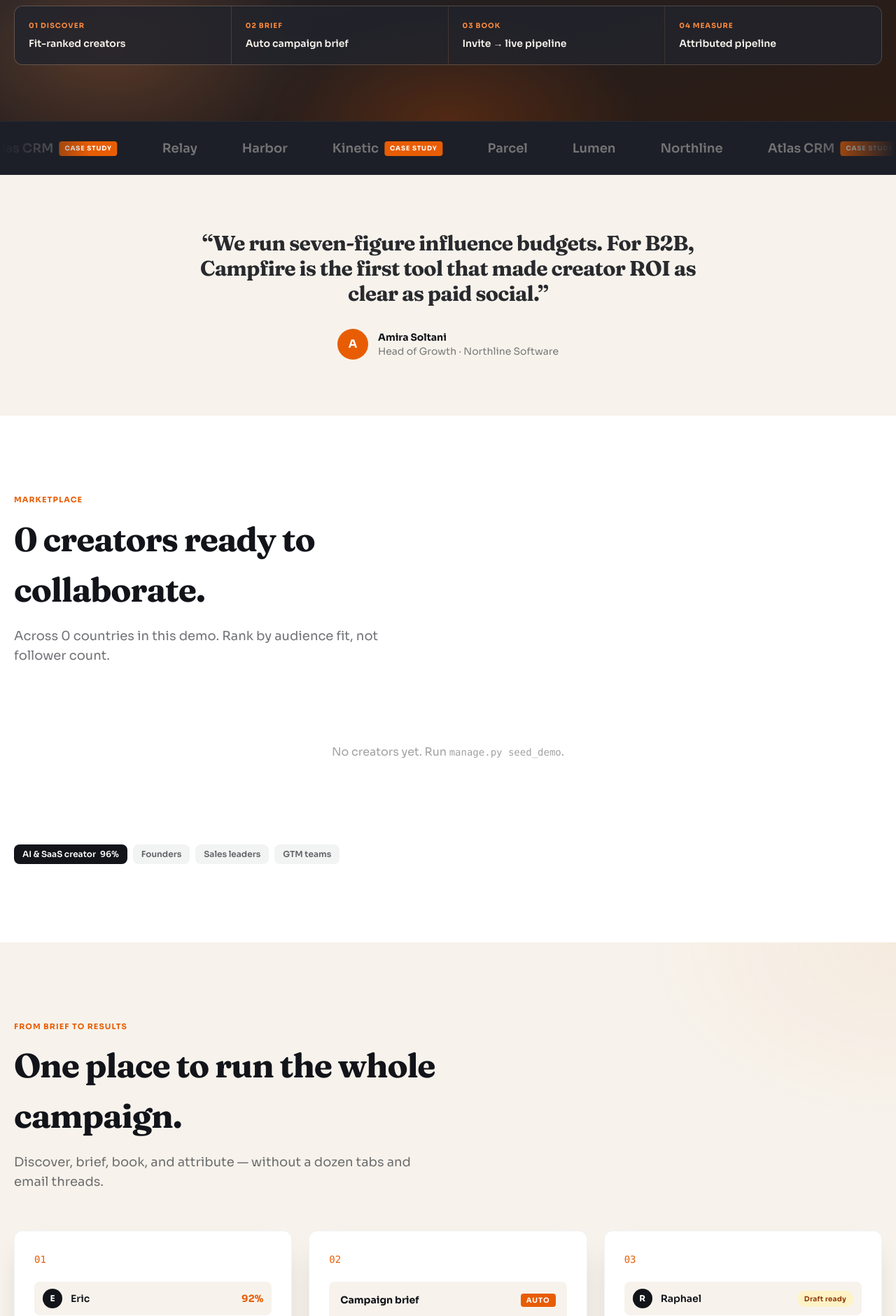
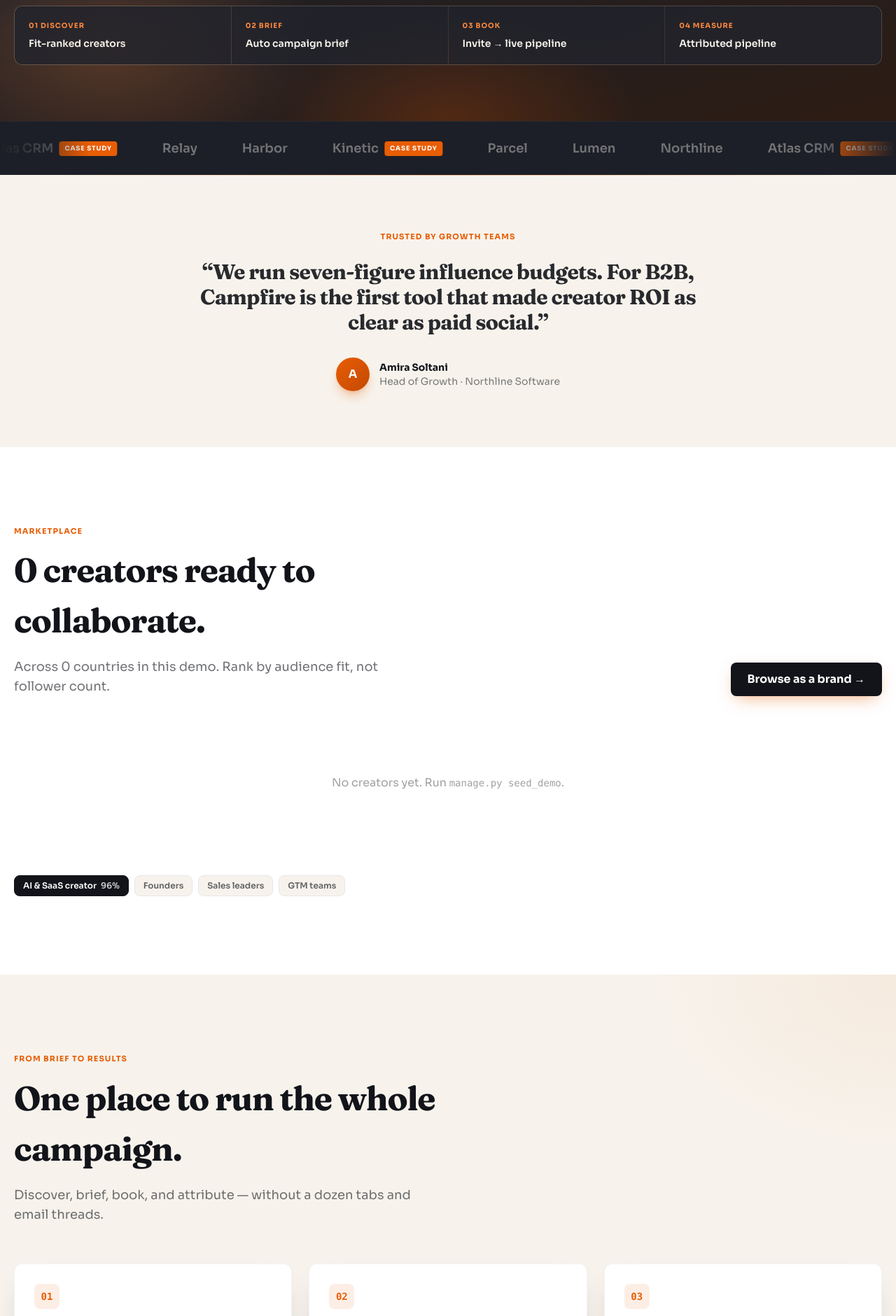
Before and after one commit to Muzammal-Bilal/naano-clone, a Django app: page / in a window 1280 px wide. Shown: the part 744-2625 px from the top of the page at 70% size. Run offline with Django 5.2, Linux system fonts and the light colour scheme; data that the repository does not hold is empty; some libraries are stand-ins or nearby versions.

Commit message:
Raise visual design: premium landing cards, testimonial, marketplace CTA.
Co-authored-by: Cursor <cursoragent@cursor.com>

```diff
--- a/templates/public/home.html
+++ b/templates/public/home.html
@@ -72,13 +72,15 @@
   </div>
 </section>
 
-<section class="bg-paper py-16 md:py-20">
+<section class="bg-paper py-16 md:py-20 relative overflow-hidden">
+  <div class="absolute inset-x-0 top-0 h-px bg-gradient-to-r from-transparent via-ember/40 to-transparent"></div>
   <div class="mx-auto max-w-3xl px-5 text-center">
+    <p class="text-[11px] font-bold tracking-widest text-ember mb-6">TRUSTED BY GROWTH TEAMS</p>
     <blockquote class="font-display text-2xl md:text-3xl font-semibold tracking-tight leading-snug text-ink/90">
       &ldquo;{{ testimonial.quote }}&rdquo;
     </blockquote>
     <figcaption class="mt-8 flex items-center justify-center gap-3.5">
-      <span class="w-11 h-11 rounded-full bg-ember text-white grid place-items-center font-bold">
+      <span class="w-12 h-12 rounded-full bg-gradient-to-br from-ember to-ember-deep text-white grid place-items-center font-bold shadow-lg shadow-ember/30">
         {{ testimonial.name|slice:":1" }}
       </span>
       <span class="text-left text-sm">
@@ -91,6 +93,8 @@
 
 <section id="creators" class="bg-white py-20 md:py-28 scroll-mt-[72px]">
   <div class="mx-auto max-w-7xl px-5">
+    <div class="flex flex-col md:flex-row md:items-end md:justify-between gap-6">
+      <div>
         <p class="text-[11px] font-bold tracking-widest text-ember">MARKETPLACE</p>
         <h2 class="mt-3 font-display text-[clamp(2rem,4vw,3rem)] font-bold tracking-tight max-w-2xl">
           {{ creator_count }} creators ready to collaborate.
@@ -98,10 +102,18 @@
         <p class="mt-4 max-w-xl text-lg text-ink/60">
           Across {{ country_count }} countries in this demo. Rank by audience fit, not follower count.
         </p>
+      </div>
+      <a href="{% url 'signup' %}"
+         class="btn-ember shrink-0 inline-flex items-center gap-2 bg-ink text-white rounded-lg px-6 py-3 font-bold hover:bg-charcoal">
+        Browse as a brand &rarr;
+      </a>
+    </div>
 
     <div class="mt-12 grid gap-5 sm:grid-cols-2 lg:grid-cols-3">
       {% for creator in creators %}
+        <a href="{% url 'login' %}" class="block group">
           {% include "partials/creator_card.html" with creator=creator %}
+        </a>
       {% empty %}
         <p class="col-span-full text-center text-ink/40 py-16">
           No creators yet. Run <code class="font-mono text-sm">manage.py seed_demo</code>.
@@ -111,9 +123,9 @@
 
     <div class="mt-14 flex flex-wrap gap-2">
       {% for label, share in audience %}
-        <span class="inline-flex items-center gap-1.5 rounded-lg px-3 py-1.5 text-xs font-semibold
-                     {% if share %}bg-ink text-white{% else %}bg-ink/5 text-ink/65{% endif %}">
-          {{ label }}{% if share %}<span class="tabular-nums">{{ share }}</span>{% endif %}
+        <span class="inline-flex items-center gap-1.5 rounded-lg px-3 py-1.5 text-xs font-semibold border
+                     {% if share %}bg-ink text-white border-ink{% else %}bg-paper text-ink/65 border-ink/8{% endif %}">
+          {{ label }}{% if share %}<span class="tabular-nums opacity-80">{{ share }}</span>{% endif %}
         </span>
       {% endfor %}
     </div>
@@ -131,8 +143,8 @@
     </p>
 
     <div class="mt-14 grid gap-6 md:grid-cols-2 lg:grid-cols-3">
-      <div class="bg-white rounded-xl p-7 card-lift border border-ink/5">
-        <span class="text-sm font-mono text-ember">01</span>
+      <div class="bg-white rounded-xl p-7 card-lift card-hover border border-ink/5">
+        <span class="inline-flex items-center justify-center w-9 h-9 rounded-lg bg-ember/10 text-sm font-mono font-bold text-ember">01</span>
         <div class="mt-5 space-y-2">
           {% for who, fit in fit_preview %}
             <div class="flex items-center gap-3 bg-paper rounded-lg px-3 py-2.5">
@@ -146,8 +158,8 @@
         <p class="mt-2.5 text-ink/60 leading-relaxed">{{ steps.0.body }}</p>
       </div>
 
-      <div class="bg-white rounded-xl p-7 card-lift border border-ink/5">
-        <span class="text-sm font-mono text-ember">02</span>
+      <div class="bg-white rounded-xl p-7 card-lift card-hover border border-ink/5">
+        <span class="inline-flex items-center justify-center w-9 h-9 rounded-lg bg-ember/10 text-sm font-mono font-bold text-ember">02</span>
         <div class="mt-5 bg-paper rounded-lg p-4">
           <div class="flex items-center justify-between">
             <span class="text-sm font-bold">Campaign brief</span>
@@ -163,8 +175,8 @@
         <p class="mt-2.5 text-ink/60 leading-relaxed">{{ steps.1.body }}</p>
       </div>
 
-      <div class="bg-white rounded-xl p-7 card-lift border border-ink/5">
-        <span class="text-sm font-mono text-ember">03</span>
+      <div class="bg-white rounded-xl p-7 card-lift card-hover border border-ink/5">
+        <span class="inline-flex items-center justify-center w-9 h-9 rounded-lg bg-ember/10 text-sm font-mono font-bold text-ember">03</span>
         <div class="mt-5 space-y-2">
           {% for who, stage, tone in pipeline_preview %}
             <div class="flex items-center gap-3 bg-paper rounded-lg px-3 py-2.5">
@@ -178,8 +190,8 @@
         <p class="mt-2.5 text-ink/60 leading-relaxed">{{ steps.2.body }}</p>
       </div>
 
-      <div class="bg-white rounded-xl p-7 card-lift border border-ink/5">
-        <span class="text-sm font-mono text-ember">04</span>
+      <div class="bg-white rounded-xl p-7 card-lift card-hover border border-ink/5">
+        <span class="inline-flex items-center justify-center w-9 h-9 rounded-lg bg-ember/10 text-sm font-mono font-bold text-ember">04</span>
         <div class="mt-5 bg-paper rounded-lg p-4">
           <p class="text-[10px] font-bold tracking-widest text-ink/40">ATTRIBUTED PIPELINE</p>
           <p class="mt-1 text-2xl font-bold tabular-nums">
@@ -195,8 +207,8 @@
         <p class="mt-2.5 text-ink/60 leading-relaxed">{{ steps.3.body }}</p>
       </div>
 
-      <div class="bg-white rounded-xl p-7 card-lift border border-ink/5">
-        <span class="text-sm font-mono text-ember">05</span>
+      <div class="bg-white rounded-xl p-7 card-lift card-hover border border-ink/5">
+        <span class="inline-flex items-center justify-center w-9 h-9 rounded-lg bg-ember/10 text-sm font-mono font-bold text-ember">05</span>
         <div class="mt-5 bg-paper rounded-lg p-4">
           <div class="flex items-center justify-between">
             <span class="text-xs font-bold text-ink/55">Payment scheduled</span>
@@ -272,7 +284,7 @@
 
     <div class="mt-8 grid gap-4 sm:grid-cols-2 lg:grid-cols-4">
       {% for post in posts %}
-        <article class="rounded-xl border border-ink/8 bg-white p-5">
+        <article class="rounded-xl border border-ink/8 bg-white p-5 card-hover card-lift">
           <p class="font-bold text-sm">{{ post.name }}</p>
           <p class="text-xs text-ink/45 mt-0.5">{{ post.meta }}</p>
           <p class="mt-3 text-sm text-ink/70 leading-relaxed line-clamp-3">{{ post.text }}</p>
@@ -297,7 +309,7 @@
     </p>
     <div class="mt-14 grid gap-8 sm:grid-cols-2 lg:grid-cols-4 text-center">
       {% for stat in stats %}
-        <div>
+        <div class="rounded-xl border border-paper/10 bg-paper/5 px-4 py-8">
           <p class="font-display text-4xl md:text-5xl font-bold tabular-nums text-ember-soft"
              x-data="countUp({{ stat.value }}, '{{ stat.style }}')"
              x-text="text">{{ stat.display }}</p>
@@ -317,7 +329,7 @@
 
     <div class="mt-14 grid gap-6 md:grid-cols-2 max-w-4xl mx-auto">
       {% for plan in plans %}
-        <div class="rounded-xl p-8 border {% if plan.featured %}bg-ink text-paper border-ink{% else %}bg-white border-ink/10{% endif %}">
+        <div class="rounded-xl p-8 border card-hover {% if plan.featured %}bg-ink text-paper border-ink{% else %}bg-white border-ink/10{% endif %}">
           <p class="text-[10px] font-bold tracking-widest {% if plan.featured %}text-ember-soft{% else %}text-ember{% endif %}">{{ plan.badge }}</p>
           <h3 class="mt-3 font-display text-2xl font-bold">{{ plan.name }}</h3>
           <p class="mt-2 text-sm {% if plan.featured %}text-paper/60{% else %}text-ink/55{% endif %}">{{ plan.blurb }}</p>
```
Lines whose indentation alone changed are shown as unchanged.
